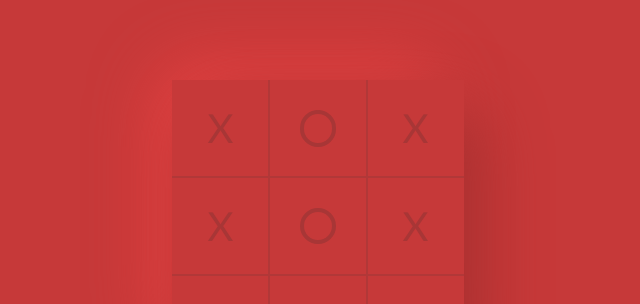
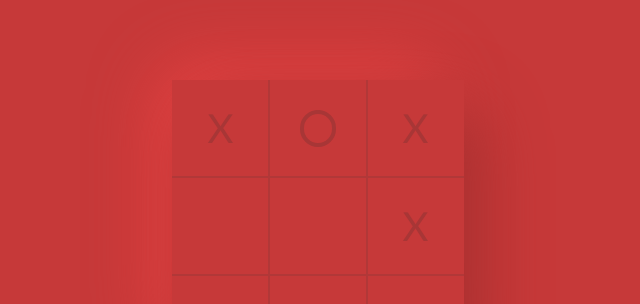
Before and after one commit to neelansh15/minmaxTicTacToe, a Vue app: page /play in a window 1280 px wide. Shown: the part 142-446 px from the top of the page, without its empty margins (322-962 px from the left). Built offline with nearby package versions, Linux system fonts and the light colour scheme.

Commit message:
Hover update

```diff
--- a/src/components/Board.vue
+++ b/src/components/Board.vue
@@ -5,32 +5,35 @@
 </template>
 
 <script>
-import { ref } from 'vue';
-import { useRoute } from 'vue-router'
-import Square from './Square.vue';
+import { ref, watchEffect } from "vue";
+import { useRoute } from "vue-router";
+import Square from "./Square.vue";
 export default {
   components: { Square },
   setup() {
-      let results_array = ref([
-          ['X', 'O', 'X'],
-          ['X', 'O', 'X'],
-          ['O', 'X', 'O'],
-      ])
+    let results_array = ref([
+      ["X", "O", "X"],
+      ["", "", "X"],
+      ["O", "X", "O"],
+    ]);
 
-    const route = useRoute()
+    const route = useRoute();
 
     //For Compatibility with nested structure while maintaining clean UI
-    let results = ref([])
-    results_array.value.forEach(subArray => {
-        subArray.forEach(element => {
-            results.value.push(element)
-        })
-    })
+    let results = ref([]);
 
-      return{
-          results,
-          first_move: route.query.start
-      }
+    watchEffect(() => {
+      results_array.value.forEach((subArray) => {
+        subArray.forEach((element) => {
+          results.value.push(element);
+        });
+      });
+    });
+
+    return {
+      results,
+      first_move: route.query.start,
+    };
   },
 };
 </script>
--- a/src/components/Square.vue
+++ b/src/components/Square.vue
@@ -1,5 +1,5 @@
 <template>
-    <div class="square">
+  <div class="square" :class="disable_hover">
     <div :class="result">
       <span v-if="result == 'X'">X</span>
     </div>
@@ -8,22 +8,38 @@
 
 <script>
 export default {
-    props:['id', 'result'],
-    setup() {
+  props: ["result"],
+  setup(props) {
+      const result = props.result
+      const disable_hover = (result == '') ? 'can_hover' : ''
+      return{
+          disable_hover
+      }
   },
-}
+};
 </script>
 
 <style scoped>
 .square {
+  cursor: pointer;
   background: #c63939;
   width: 6em;
   height: 6em;
 
   display: grid;
   place-items: center;
+
+  transition: 0.25s;
+  -webkit-user-select: none; /* Safari */
+  -moz-user-select: none; /* Firefox */
+  -ms-user-select: none; /* IE10+/Edge */
+  user-select: none; /* Standard */
 }
-.X{
+
+.can_hover:hover {
+  background: #d33f3f;
+}
+.X {
   display: grid;
   place-items: center;
   color: #a83636;
@@ -31,7 +47,7 @@ export default {
   width: 80%;
   height: 80%;
 }
-.O{
+.O {
   background: inherit;
   border: 0.25em solid #a83636;
   width: 30%;
```
Lines whose indentation alone changed are shown as unchanged.
